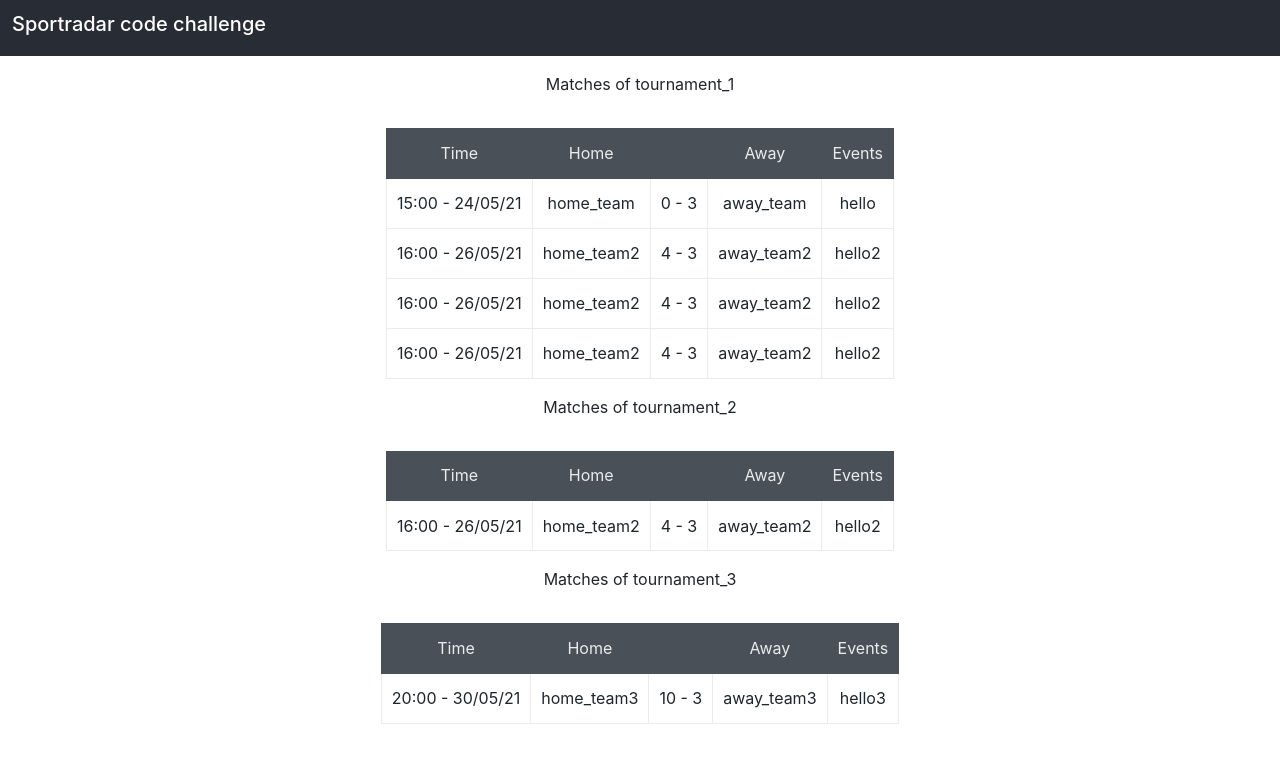
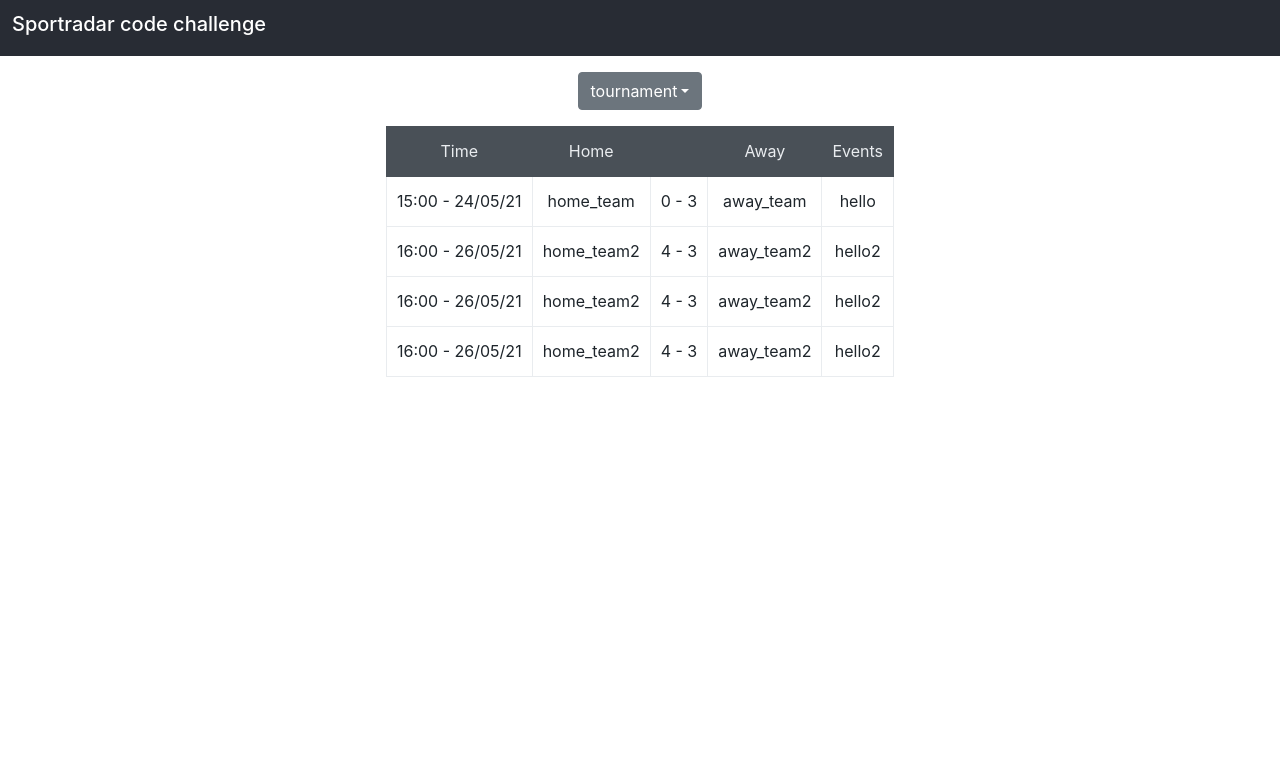
Before and after one commit to JaviRuiz314/sportradar-code-challenge-frontend, a React (Create React App) app: page / in a window 1280 px wide. Shown: the top 762 px of the page. Built offline with nearby package versions, Linux system fonts and the light colour scheme.

Commit message:
add callback to refrsh elements with the option selected

```diff
--- a/src/App.js
+++ b/src/App.js
@@ -5,11 +5,11 @@ import Header from './components/core/header/Header';
 function App() {
   return (
     <div className="App">
-      <div class="container-fluid">
-        <div class="row">
+      <div className="container-fluid">
+        <div className="row">
           <Header />
         </div>
-        <div class="row">
+        <div className="row">
           <Main />
         </div>
       </div>
--- a/src/components/core/main/Main.js
+++ b/src/components/core/main/Main.js
@@ -1,9 +1,11 @@
 import './Main.css'
-import React from "react";
+
 import DataTable from "../../ui/dataTable/DataTable";
+import Dropdown from "../../ui/dropdown/Dropdown"
 import _ from 'lodash';
+import { Component } from 'react';
 
-const Main = () => {
+
 const
 	data = {
 		'tournament_1': [{
@@ -120,8 +122,24 @@ const Main = () => {
 		}
 	];
 
-	function processRecords(apiData) {
-		return apiData.map(listOfMatches => {
+class Main extends Component {
+	constructor(props) {
+		super(props);
+		this.state = {
+			data: data,
+			dropDownSelection: 'tournament'
+		}
+	}
+
+	processRecords() {
+		const defaultOption = this.state.data[Object.keys(this.state.data)[0]];
+		let list = [];
+		if(this.state.dropDownSelection === 'tournament'){
+			list = defaultOption
+		} else {
+			list = this.state.data[this.state.dropDownSelection];
+		}
+		return list.map(listOfMatches => {
 			return listOfMatches = {
 				time: `${_.get(listOfMatches, 'time.time')} - ${_.get(listOfMatches, 'time.date')}`,
 				homeTeam: `${_.get(listOfMatches, 'teams.home')}`,
@@ -132,27 +150,25 @@ const Main = () => {
 		});
 	}
 
+	handleDropdownCallback = (value) => this.setState({ dropDownSelection: value });
+
+	render() {
+		const processRecords = this.processRecords();
 		return (
 			<div className="container-fluid main">
 				<div className='row justify-content-center'>
-				{Object.keys(data).map(tournament => {
-					const processedRecords = processRecords(data[tournament]);
-					return (
 					<div>
 						<div className='mt-3 d-flex justify-content-center'>
-								<p>Matches of {tournament}</p>
+							<Dropdown title={this.state.dropDownSelection} options={Object.keys(this.state.data)} handleDropdownClick={this.handleDropdownCallback} />
 						</div>
 						<div className='mt-3 d-flex justify-content-center'>
-								<DataTable columnList={columns} data={processedRecords} />
+							<DataTable columnList={columns} data={processRecords} />
+						</div>
+					</div>
 				</div>
 			</div>
 		);
-				})
+	}
 }
 
-			</div>
-		</div>
-	);
-};
-
 export default Main;
--- a/src/components/ui/dropdown/Dropdown.js
+++ b/src/components/ui/dropdown/Dropdown.js
@@ -1,20 +1,48 @@
-import React from "react";
+import { Component } from "react";
 
-const Dropdown = (title, options) => {
+class Dropdown extends Component {
+
+	constructor(props){
+		super(props);
+        this.state = {
+			isOpen: false
+        }
+    }
+
+	 handleClick = (event) => {
+        this.props.handleDropdownClick(event.target.text);
+        event.preventDefault();
+	}
+
+	toggleClose = () => this.setState({ isOpen: false });
+
+	toggleOpen = () => this.setState({ isOpen: !this.state.isOpen });
+
+	render() {
+		const menuClass = `dropdown-menu${this.state.isOpen ? " show" : ""}`;
 		return (
-		<div class="dropdown">
-			<button class="btn btn-secondary dropdown-toggle" type="button" id="dropdownMenuButton1" data-bs-toggle="dropdown" aria-expanded="false">
-				{title}
+			<div className="dropdown" >
+				<button
+				className="btn btn-secondary dropdown-toggle"
+				type="button"
+				id="dropdownMenuButton"
+				data-toggle="dropdown"
+				aria-haspopup="true"
+				aria-expanded="false"
+				onClick = {this.toggleOpen}
+				>
+					{this.props.title}
 				</button>
-			<ul class="dropdown-menu" aria-labelledby="dropdownMenuButton1">
-				{options.map(option => {
+				<ul className={menuClass} aria-labelledby="dropdownMenuButton1" onBlur={this.toggleClose}>
+					{this.props.options.map((option, index) => {
 						return (
-						<li><a class="dropdown-item" href="#">{option}</a></li>
+							<li key={index}><a className="dropdown-item" onClick={this.handleClick}>{option}</a></li>
 						);
 					})}
 				</ul>
 			</div>
 		);
+	}
 };
 
 export default Dropdown;
--- a/src/components/ui/tableRow/TableRow.js
+++ b/src/components/ui/tableRow/TableRow.js
@@ -2,8 +2,6 @@ import './TableRow.css';
 import React from "react";
 
 const TableRow = ({row}) => {
-    console.log('ROW');
-    console.log(row);
     return (
         <tr>
             {Object.values(row).map((item, index) => {
```
Lines whose indentation alone changed are shown as unchanged.
